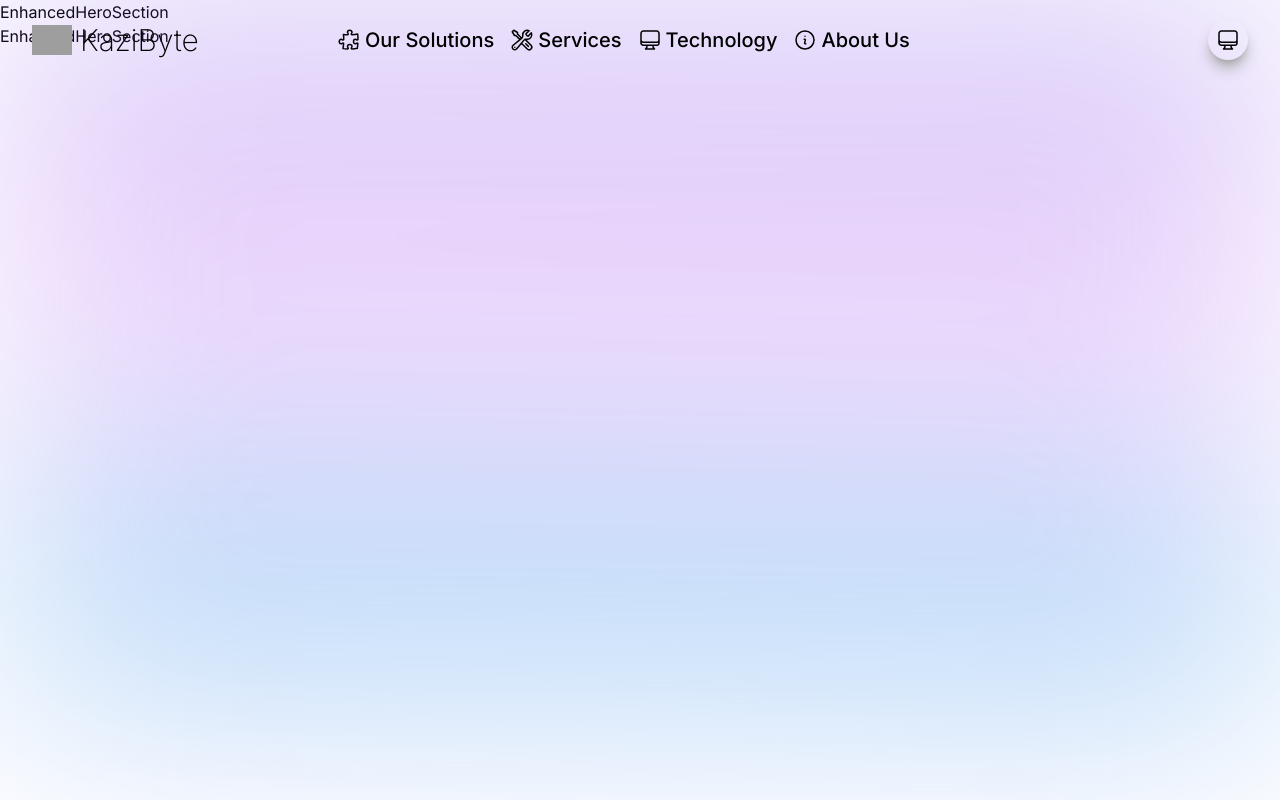
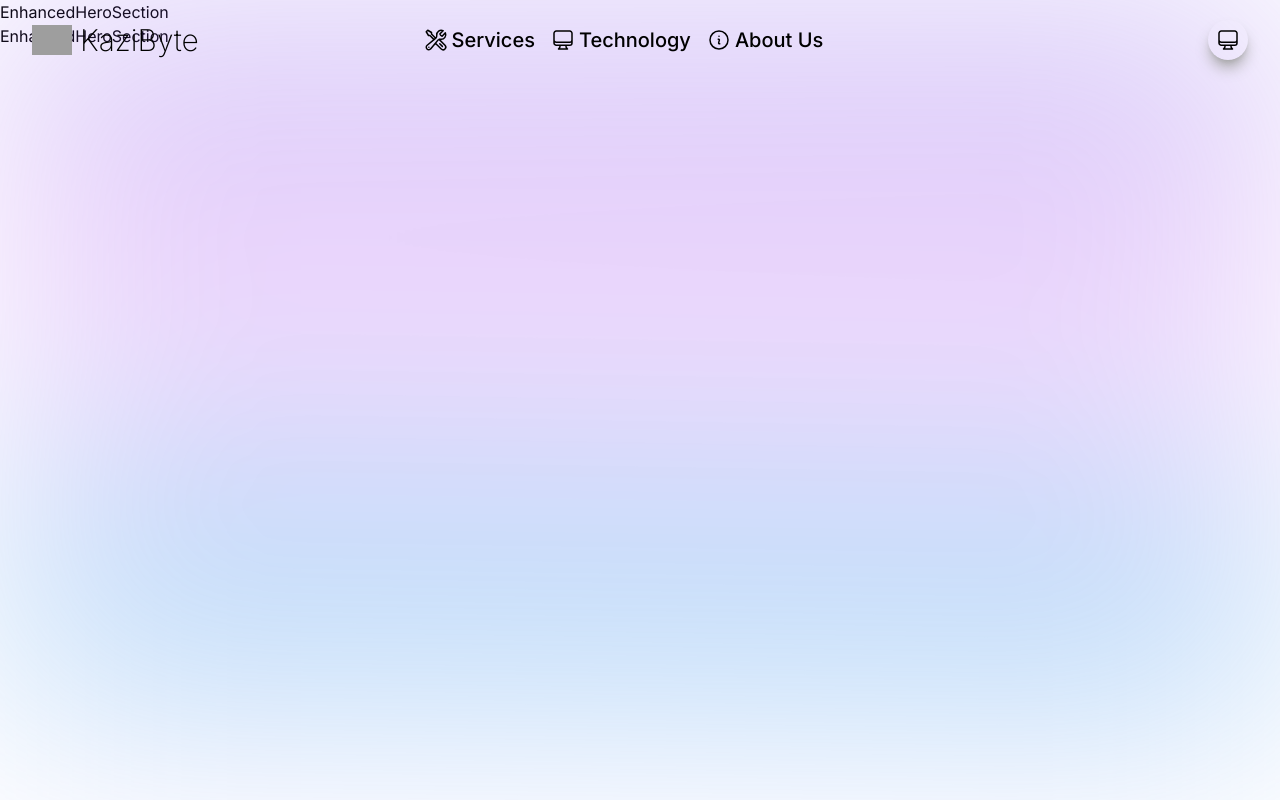
Before and after one commit to kazibyte/kazibyte.github.io, a Next.js app: page / in a window 1280 px wide. Built offline with nearby package versions, Linux system fonts and the light colour scheme; grey boxes are pictures that could not be loaded.

Commit message:
WillowTree’s global teams

```diff
--- /dev/null
+++ b/src/app/company/about-us/page.tsx
@@ -0,0 +1,9 @@
+import React from 'react'
+
+const AboutUsPage = () => {
+  return (
+    <div>AboutUsPage</div>
+  )
+}
+
+export default AboutUsPage
--- /dev/null
+++ b/src/app/company/our-story/page.tsx
@@ -0,0 +1,9 @@
+import React from 'react'
+
+const ourStoryPage = () => {
+  return (
+    <div>ourStoryPage</div>
+  )
+}
+
+export default ourStoryPage
--- a/src/app/our-solutions/daily-expense/page.tsx
+++ /dev/null
@@ -1,9 +0,0 @@
-import React from 'react'
-
-const DailyExpensePage = () => {
-  return (
-    <div>DailyExpensePage</div>
-  )
-}
-
-export default DailyExpensePage
--- a/src/app/our-solutions/e_commerce/page.tsx
+++ /dev/null
@@ -1,9 +0,0 @@
-import React from 'react'
-
-const E_commercePage = () => {
-  return (
-    <div>E_commercePage</div>
-  )
-}
-
-export default E_commercePage
--- a/src/app/our-solutions/food-delivery-app/page.tsx
+++ /dev/null
@@ -1,9 +0,0 @@
-import React from 'react'
-
-const FoodDeliveryAppPage = () => {
-  return (
-    <div>FoodDeliveryApp</div>
-  )
-}
-
-export default FoodDeliveryAppPage
--- a/src/app/our-solutions/food-delivery/page.tsx
+++ /dev/null
@@ -1,9 +0,0 @@
-import React from 'react'
-
-const FoodDeliveryPage = () => {
-  return (
-    <div>FoodDeliveryPage</div>
-  )
-}
-
-export default FoodDeliveryPage
--- a/src/app/our-solutions/news-media/page.tsx
+++ /dev/null
@@ -1,9 +0,0 @@
-import React from 'react'
-
-const NewsMediaPage = () => {
-  return (
-    <div>NewsMediaPage</div>
-  )
-}
-
-export default NewsMediaPage
--- a/src/app/our-solutions/page.tsx
+++ /dev/null
@@ -1,9 +0,0 @@
-import React from 'react'
-
-const OurSolutions = () => {
-  return (
-    <div>OurSolutions</div>
-  )
-}
-
-export default OurSolutions
--- a/src/app/our-solutions/school-management/page.tsx
+++ /dev/null
@@ -1,9 +0,0 @@
-import React from 'react'
-
-const SchoolManagementPage = () => {
-  return (
-    <div>SchoolManagementPage</div>
-  )
-}
-
-export default SchoolManagementPage
--- a/src/app/our-solutions/social-media/page.tsx
+++ /dev/null
@@ -1,9 +0,0 @@
-import React from 'react'
-
-const SocialMediaPage = () => {
-  return (
-    <div>SocialMediaPage</div>
-  )
-}
-
-export default SocialMediaPage
--- a/src/components/ui/nav/Navbar.tsx
+++ b/src/components/ui/nav/Navbar.tsx
@@ -4,14 +4,6 @@ import Link from "next/link";
 import Image from "next/image";
 import ThemeSwitch from "@/components/common/ThemeSwitch";
 import {
-  PuzzlePieceIcon,
-  ShoppingCartIcon,
-  NewspaperIcon,
-  UsersIcon,
-  CurrencyDollarIcon,
-  TruckIcon,
-  AcademicCapIcon,
-  MusicalNoteIcon,
   WrenchScrewdriverIcon,
   GlobeAltIcon,
   CpuChipIcon,
@@ -34,48 +26,6 @@ interface NavItem {
 }
 
 const navItems: NavItem[] = [
-  {
-    label: "Our Solutions",
-    href: "/our-solutions",
-    icon: PuzzlePieceIcon,
-    dropdownItems: [
-      {
-        label: "E-commerce Store",
-        href: "/solutions/e-commerce",
-        icon: ShoppingCartIcon,
-      },
-      {
-        label: "News Media",
-        href: "/solutions/news-media",
-        icon: NewspaperIcon,
-      },
-      {
-        label: "Social Media",
-        href: "/solutions/social-media",
-        icon: UsersIcon,
-      },
-      {
-        label: "Personal Finance",
-        href: "/solutions/personal-finance",
-        icon: CurrencyDollarIcon,
-      },
-      {
-        label: "Food Delivery",
-        href: "/solutions/food-delivery",
-        icon: TruckIcon,
-      },
-      {
-        label: "School Management",
-        href: "/solutions/school-management",
-        icon: AcademicCapIcon,
-      },
-      {
-        label: "Music Streaming",
-        href: "/solutions/music-streaming",
-        icon: MusicalNoteIcon,
-      },
-    ],
-  },
   {
     label: "Services",
     href: "/services",
```
